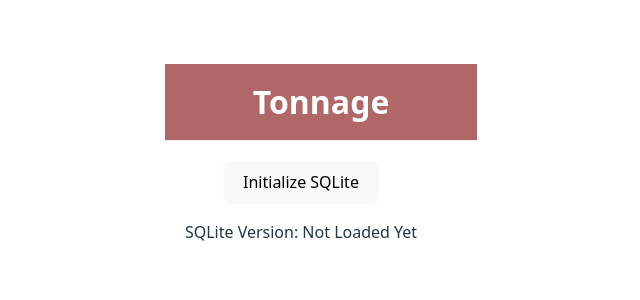
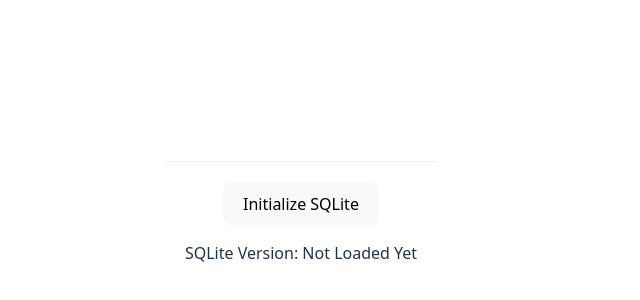
Before and after one commit to mikey-petty/tonnage, a React (Vite) app in the folder apps/frontend/: page / in a window 1280 px wide. Shown: the part 228-528 px from the top of the page, without its empty margins (339-979 px from the left). Built offline with nearby package versions, Linux system fonts and the light colour scheme; what @sqlite.org/sqlite-wasm would draw is missing.

Commit message:
feat: update header component structure and styling; add SQLite message table creation logic

```diff
--- a/apps/frontend/src/components/header/Header.module.css
+++ b/apps/frontend/src/components/header/Header.module.css
@@ -1,6 +1,5 @@
 .header {
   position: relative;
-  background-color: #af6767;
   border-bottom: 1px solid #eee;
   padding: 20px;
   width: 100%;
@@ -8,7 +7,13 @@
   text-align: center;
 }
 
+.div__header {
+  display: flex;
+  justify-content: center;
+  align-items: center;
+}
+
 .title {
-  margin: 0;
+  margin: 1;
   font-size: 2rem;
 }
--- a/apps/frontend/src/components/header/Header.tsx
+++ b/apps/frontend/src/components/header/Header.tsx
@@ -1,8 +1,10 @@
 import styles from "./Header.module.css";
 export default function Header() {
   return (
-    <header className={styles.header}>
-      <h1 className={styles.title}>Tonnage</h1>
-    </header>
+    <div className={styles.div__header}>
+      <header className={styles.header}>
+        <h1 className={styles.title}>Tonnages</h1>
+      </header>
+    </div>
   );
 }
--- a/apps/frontend/src/components/sqlite-message/SQLiteMessage.tsx
+++ b/apps/frontend/src/components/sqlite-message/SQLiteMessage.tsx
@@ -1,14 +1,25 @@
 import { useState } from "react";
 import { db } from "../../storage/sqlite-promiser-loader";
+import { CREATE_MESSAGES_TABLE, INSERT_MESSAGE } from "../../storage/tables";
 
 export default function SQLiteMessage() {
   const [version, setVersion] = useState("Not Loaded Yet");
   const handleClick = async () => {
+    await db("exec", {
+      sql: CREATE_MESSAGES_TABLE,
+    });
+
+    await db("exec", {
+      sql: INSERT_MESSAGE,
+      bind: ["Hello World"],
+    });
+
     const result = await db("exec", {
-      sql: "SELECT sqlite_version() AS version",
+      sql: /*sql*/ `SELECT * FROM messages LIMIT 1`,
       rowMode: "object",
     });
-    const version = result.result.resultRows?.[0].version;
+
+    const version = result.result.resultRows?.[0].content;
     setVersion(version);
   };
 
```
